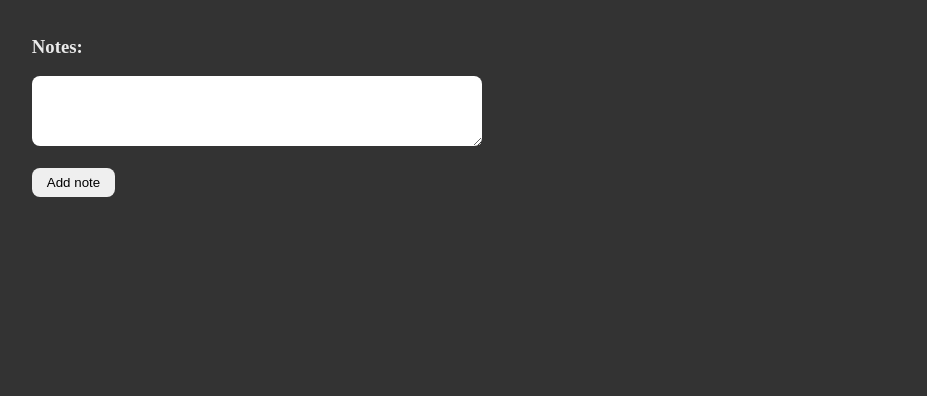
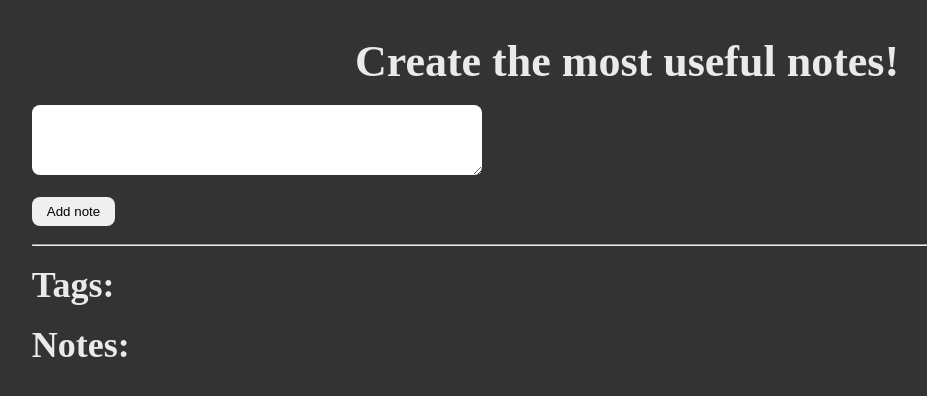
Before and after one commit to Maksim-Attsetski/test-ivashin, a React (Create React App) app: page / in a window 1280 px wide. Shown: the top 396 px of the page, without its empty margins (13-940 px from the left). Built offline with nearby package versions, Linux system fonts and the light colour scheme.

Commit message:
add custom component "title"

```diff
--- /dev/null
+++ b/src/UI/Title/Title.module.scss
@@ -0,0 +1,10 @@
+
+.title {
+  font-size: calc(3vmin + 20px);
+  font-weight: 600;
+  text-align: center;
+  &.sub {
+    font-size: calc(3vmin + 12px);
+    text-align: left;
+  }
+}
--- /dev/null
+++ b/src/UI/Title/index.tsx
@@ -0,0 +1,16 @@
+import React, { FC, memo } from 'react';
+import s from './Title.module.scss';
+
+interface IProps {
+  text: string;
+  className?: string;
+  isSub?: boolean;
+}
+
+const Title: FC<IProps> = ({ text, className = '', isSub = false }) => {
+  return (
+    <div className={[s.title, isSub && s.sub, className].join(' ')}>{text}</div>
+  );
+};
+
+export default memo(Title);
--- a/src/UI/index.ts
+++ b/src/UI/index.ts
@@ -1,4 +1,5 @@
 import Button from './Button';
 import Input from './Input';
+import Title from './Title';
 
-export { Input, Button };
+export { Input, Button, Title };
--- a/src/pages/Home.tsx
+++ b/src/pages/Home.tsx
@@ -1,3 +1,4 @@
+import { Title } from 'UI';
 import React, { FC, memo } from 'react';
 import { CreateNoteForm, NoteList } from 'widgets/Note';
 
@@ -7,9 +8,11 @@ const Home: FC = () => {
       <div className='container'>
         <br />
         <br />
-        <h3>Notes:</h3>
+        <Title text='Create the most useful notes!' />
         <br />
         <CreateNoteForm />
+        <br />
+        <hr />
         <br />
         <NoteList />
       </div>
--- a/src/widgets/Note/components/NoteList/index.tsx
+++ b/src/widgets/Note/components/NoteList/index.tsx
@@ -3,6 +3,7 @@ import { INote, useNote } from 'widgets/Note';
 import NoteItem from '../NoteItem';
 
 import s from './NoteList.module.scss';
+import { Title } from 'UI';
 
 const NoteList: FC = () => {
   const { notes } = useNote();
@@ -39,8 +40,11 @@ const NoteList: FC = () => {
   return (
     <div>
       <div className={s.noteContainer}>
+        <Title text='Tags: ' isSub />
+        <br />
         {tags.map((tag) => (
           <div
+            key={tag}
             className={[s.tag, activeTags.includes(tag) && s.activeTag].join(
               ' '
             )}
@@ -50,6 +54,8 @@ const NoteList: FC = () => {
           </div>
         ))}
       </div>
+      <br />
+      <Title text='Notes: ' isSub />
       <br />
       <div className={s.noteContainer}>
         {filteredNotes.map((note) => (
```
